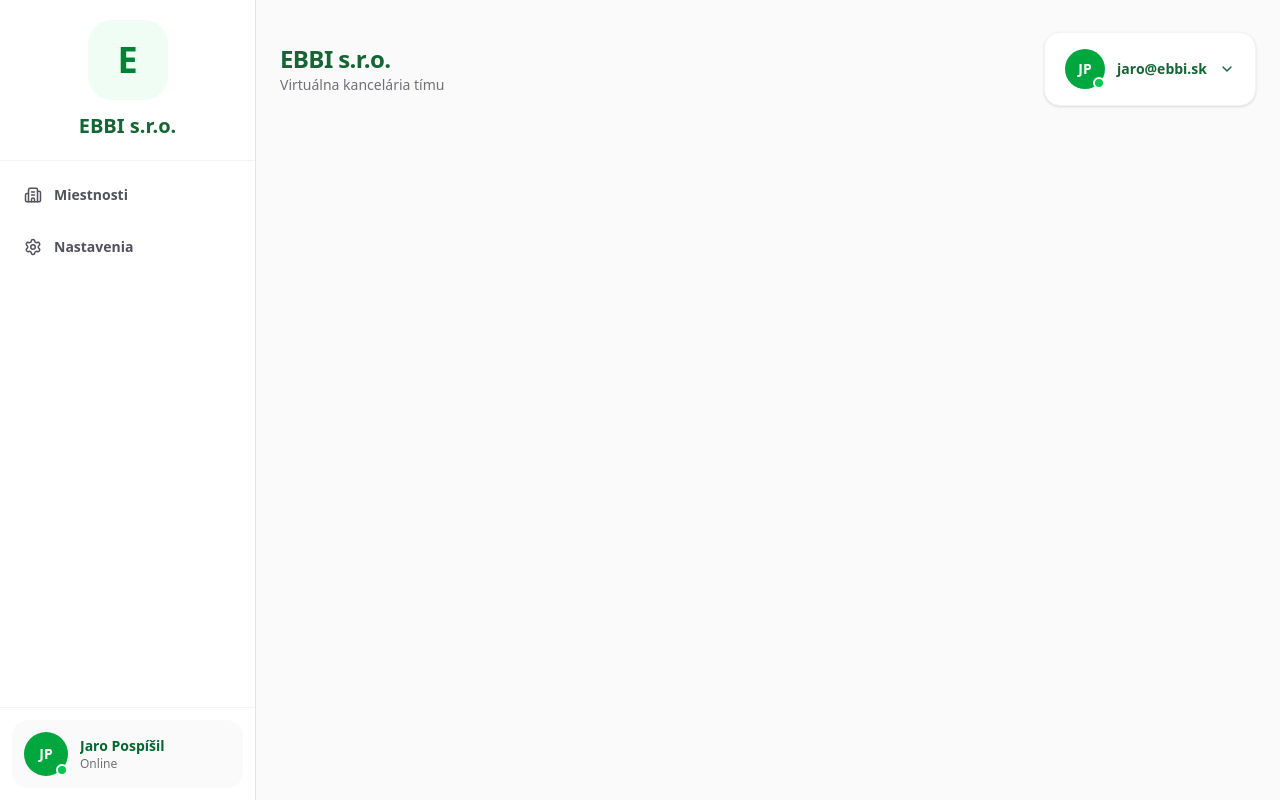
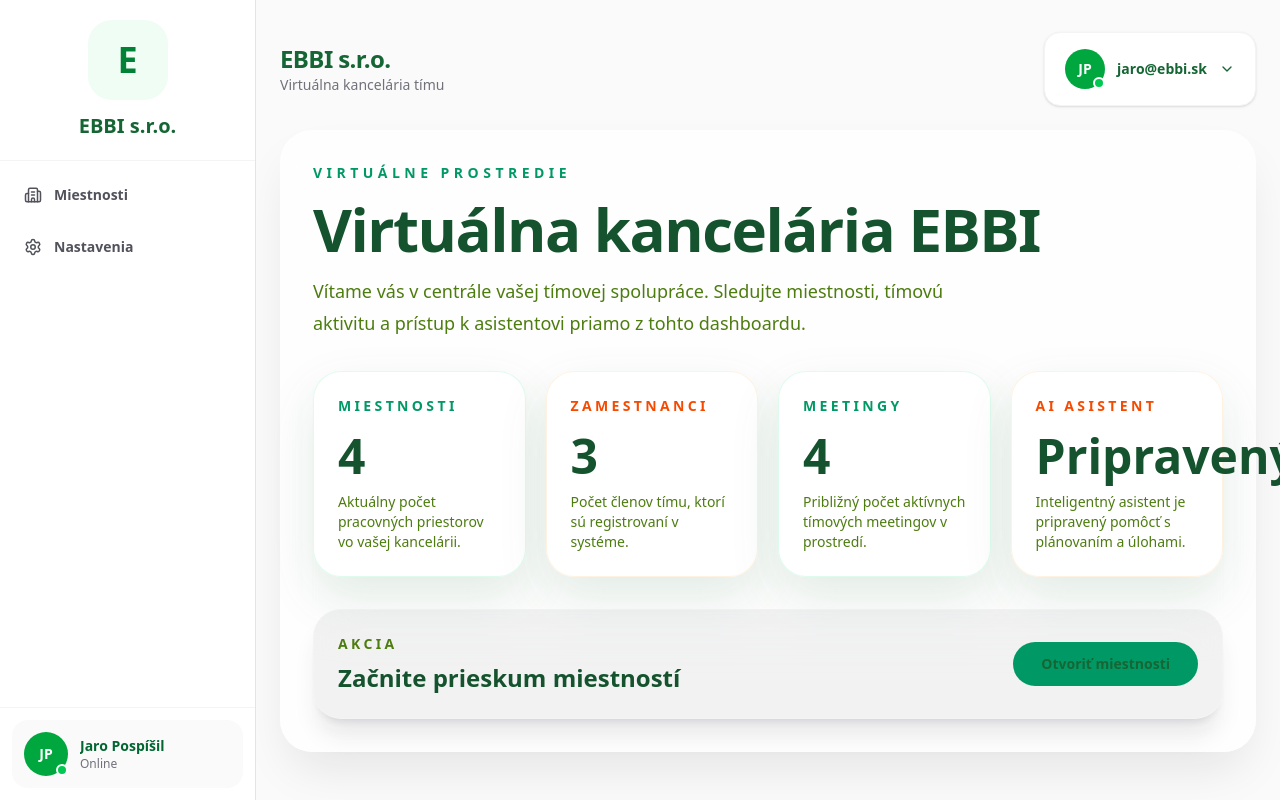
Before and after one commit to EbbiSK/virtualna-kancelaria, a React (Vite) app: page / in a window 1280 px wide. Both pictures are taken after a click on the button "Prihlásiť sa". Built offline with nearby package versions, Linux system fonts and the light colour scheme.

Commit message:
modern dashboard and routing

```diff
--- a/src/App.tsx
+++ b/src/App.tsx
@@ -1,7 +1,25 @@
+import { Routes, Route, Navigate } from "react-router-dom";
+
 import HomeView from "./components/HomeView";
+import DashboardPage from "./pages/DashboardPage";
+import RoomsPage from "./pages/RoomsPage";
+import SettingsPage from "./pages/SettingsPage";
+import EmployeeProfile from "./components/EmployeeProfile";
+import DirectMessage from "./components/DirectMessage";
 
 function App() {
-  return <HomeView />;
+  return (
+    <Routes>
+      <Route path="/" element={<HomeView />}>
+        <Route index element={<DashboardPage />} />
+        <Route path="rooms/*" element={<RoomsPage />} />
+        <Route path="settings" element={<SettingsPage />} />
+        <Route path="employee/:employeeId/chat" element={<DirectMessage />} />
+        <Route path="employee/:employeeId" element={<EmployeeProfile />} />
+      </Route>
+      <Route path="*" element={<Navigate to="/" replace />} />
+    </Routes>
+  );
 }
 
 export default App;
--- a/src/components/Dashboard.tsx
+++ b/src/components/Dashboard.tsx
@@ -1,169 +1,96 @@
-import { useMemo, useState } from 'react';
-import type { PresenceStatus, Room } from '../types';
-import StatCard from './StatCard';
-import EmployeeCard from './EmployeeCard';
+import type { Employee, Room } from "../context/OfficeContext";
 
-type EmployeeWithStatus = {
-  id: string;
-  name: string;
-  position: string;
-  avatar: string;
-  currentRoomId: string;
-  status: PresenceStatus;
-  lastActiveAt: string;
+type Props = {
+  rooms: Room[];
+  employees: Employee[];
+  onOpenRooms: () => void;
 };
 
-type Props = {
-  employees: EmployeeWithStatus[];
-  rooms: Room[];
-  currentUserId: string;
-  getPresenceColor: (status: PresenceStatus) => string;
-  getPresenceLabel: (status: PresenceStatus) => string;
-  getRoomName: (rooms: Room[], roomId: string) => string;
-  timeAgo: (iso: string) => string;
-  moveEmployeeToRoom: (employeeId: string, roomId: string) => void;
-};
-
-export default function Dashboard({
-  employees,
-  rooms,
-  currentUserId,
-  getPresenceColor,
-  getPresenceLabel,
-  getRoomName,
-  timeAgo,
-  moveEmployeeToRoom,
-}: Props) {
-  const [employeeSearch, setEmployeeSearch] = useState('');
-
-  const counts = useMemo(() => {
-    return {
-      total: employees.length,
-      online: employees.filter((employee) => employee.status === 'online').length,
-      away: employees.filter((employee) => employee.status === 'away').length,
-      busy: employees.filter((employee) => employee.status === 'busy').length,
-      offline: employees.filter((employee) => employee.status === 'offline').length,
-    };
-  }, [employees]);
-
-  const filteredEmployees = useMemo(() => {
-    const query = employeeSearch.trim().toLowerCase();
-
-    if (!query) {
-      return employees;
-    }
-
-    return employees.filter((employee) => {
-      const roomName = getRoomName(rooms, employee.currentRoomId).toLowerCase();
-
-      return (
-        employee.name.toLowerCase().includes(query) ||
-        employee.position.toLowerCase().includes(query) ||
-        roomName.includes(query)
-      );
-    });
-  }, [employeeSearch, employees, rooms, getRoomName]);
-
+export default function Dashboard({ rooms, employees, onOpenRooms }: Props) {
   return (
-    <>
-      <h1 style={styles.title}>Dashboard</h1>
-      <p style={styles.subtitle}>Prehľad zamestnancov, statusov a miestností</p>
-
-      <div style={styles.statsGrid}>
-        <StatCard label="Spolu" value={counts.total} />
-        <StatCard label="Online" value={counts.online} />
-        <StatCard label="Away" value={counts.away} />
-        <StatCard label="Busy" value={counts.busy} />
+    <section className="space-y-8 rounded-[32px] border border-white/10 bg-white/80 p-8 shadow-2xl shadow-slate-900/10 backdrop-blur-xl dark:border-slate-700/40 dark:bg-slate-950/80 dark:shadow-black/20">
+      <div className="space-y-4">
+        <p className="text-sm font-semibold uppercase tracking-[0.32em] text-emerald-600 dark:text-emerald-400">
+          Virtuálne prostredie
+        </p>
+        <h1 className="max-w-4xl text-5xl font-extrabold tracking-tight text-slate-950 dark:text-white sm:text-6xl">
+          Virtuálna kancelária EBBI
+        </h1>
+        <p className="max-w-2xl text-lg leading-8 text-slate-600 dark:text-slate-300">
+          Vítame vás v centrále vašej tímovej spolupráce. Sledujte miestnosti,
+          tímovú aktivitu a prístup k asistentovi priamo z tohto dashboardu.
+        </p>
       </div>
 
-      <div style={styles.card}>
-        <div style={styles.sectionTitle}>Vyhľadávanie zamestnancov</div>
-        <input
-          value={employeeSearch}
-          onChange={(e) => setEmployeeSearch(e.target.value)}
-          placeholder="Hľadať meno, pozíciu alebo miestnosť..."
-          style={styles.input}
-        />
+      <div className="grid gap-5 md:grid-cols-2 xl:grid-cols-4">
+        <div className="rounded-[28px] border border-emerald-100/70 bg-white/90 p-6 shadow-lg shadow-emerald-200/40 transition duration-300 hover:-translate-y-1 hover:shadow-emerald-300/30 dark:border-slate-700 dark:bg-slate-900/70 dark:shadow-slate-950/40">
+          <p className="text-sm font-semibold uppercase tracking-[0.24em] text-emerald-600 dark:text-emerald-400">
+            Miestnosti
+          </p>
+          <p className="mt-4 text-5xl font-extrabold text-slate-950 dark:text-white">
+            {rooms.length}
+          </p>
+          <p className="mt-3 text-sm text-slate-500 dark:text-slate-400">
+            Aktuálny počet pracovných priestorov vo vašej kancelárii.
+          </p>
+        </div>
+
+        <div className="rounded-[28px] border border-orange-100/70 bg-white/90 p-6 shadow-lg shadow-orange-200/40 transition duration-300 hover:-translate-y-1 hover:shadow-orange-300/30 dark:border-slate-700 dark:bg-slate-900/70 dark:shadow-slate-950/40">
+          <p className="text-sm font-semibold uppercase tracking-[0.24em] text-orange-600 dark:text-orange-400">
+            Zamestnanci
+          </p>
+          <p className="mt-4 text-5xl font-extrabold text-slate-950 dark:text-white">
+            {employees.length}
+          </p>
+          <p className="mt-3 text-sm text-slate-500 dark:text-slate-400">
+            Počet členov tímu, ktorí sú registrovaní v systéme.
+          </p>
+        </div>
+
+        <div className="rounded-[28px] border border-emerald-100/70 bg-white/90 p-6 shadow-lg shadow-emerald-200/40 transition duration-300 hover:-translate-y-1 hover:shadow-emerald-300/30 dark:border-slate-700 dark:bg-slate-900/70 dark:shadow-slate-950/40">
+          <p className="text-sm font-semibold uppercase tracking-[0.24em] text-emerald-600 dark:text-emerald-400">
+            Meetingy
+          </p>
+          <p className="mt-4 text-5xl font-extrabold text-slate-950 dark:text-white">
+            {rooms.length}
+          </p>
+          <p className="mt-3 text-sm text-slate-500 dark:text-slate-400">
+            Približný počet aktívnych tímových meetingov v prostredí.
+          </p>
+        </div>
+
+        <div className="rounded-[28px] border border-orange-100/70 bg-white/90 p-6 shadow-lg shadow-orange-200/40 transition duration-300 hover:-translate-y-1 hover:shadow-orange-300/30 dark:border-slate-700 dark:bg-slate-900/70 dark:shadow-slate-950/40">
+          <p className="text-sm font-semibold uppercase tracking-[0.24em] text-orange-600 dark:text-orange-400">
+            AI Asistent
+          </p>
+          <p className="mt-4 text-5xl font-extrabold text-slate-950 dark:text-white">
+            Pripravený
+          </p>
+          <p className="mt-3 text-sm text-slate-500 dark:text-slate-400">
+            Inteligentný asistent je pripravený pomôcť s plánovaním a úlohami.
+          </p>
+        </div>
       </div>
 
-      <div style={styles.card}>
-        <div style={styles.sectionTitle}>Zamestnanci</div>
+      <div className="rounded-[28px] border border-white/10 bg-slate-950/5 p-6 shadow-xl shadow-slate-900/10 backdrop-blur-xl dark:border-slate-700/40 dark:bg-slate-800/70">
+        <div className="flex flex-col gap-4 md:flex-row md:items-center md:justify-between">
+          <div>
+            <p className="text-sm font-semibold uppercase tracking-[0.24em] text-slate-500 dark:text-slate-400">
+              Akcia
+            </p>
+            <h2 className="mt-2 text-2xl font-bold text-slate-950 dark:text-white">
+              Začnite prieskum miestností
+            </h2>
+          </div>
 
-        {filteredEmployees.length === 0 ? (
-          <div style={styles.emptyState}>Žiadny zamestnanec nevyhovuje hľadaniu.</div>
-        ) : (
-          <div style={styles.list}>
-            {filteredEmployees.map((emp) => (
-              <EmployeeCard
-                key={emp.id}
-                employee={emp}
-                rooms={rooms}
-                currentUserId={currentUserId}
-                getPresenceColor={getPresenceColor}
-                getPresenceLabel={getPresenceLabel}
-                getRoomName={getRoomName}
-                timeAgo={timeAgo}
-                moveEmployeeToRoom={moveEmployeeToRoom}
-              />
-            ))}
-          </div>
-        )}
+          <button
+            onClick={onOpenRooms}
+            className="inline-flex items-center justify-center rounded-full bg-emerald-600 px-7 py-3 text-sm font-bold text-white transition hover:bg-emerald-700"
+          >
+            Otvoriť miestnosti
+          </button>
+        </div>
       </div>
-    </>
+    </section>
   );
 }
-
-const styles: Record<string, React.CSSProperties> = {
-  title: {
-    margin: 0,
-    fontSize: 34,
-    fontWeight: 800,
-    color: '#111827',
-  },
-  subtitle: {
-    marginTop: 8,
-    marginBottom: 24,
-    color: '#6b7280',
-    fontSize: 16,
-  },
-  statsGrid: {
-    display: 'grid',
-    gridTemplateColumns: 'repeat(4, minmax(0, 1fr))',
-    gap: 16,
-    marginBottom: 20,
-  },
-  card: {
-    background: '#ffffff',
-    border: '1px solid #e5e7eb',
-    borderRadius: 18,
-    padding: 18,
-    marginBottom: 20,
-  },
-  sectionTitle: {
-    fontSize: 20,
-    fontWeight: 800,
-    marginBottom: 16,
-    color: '#111827',
-  },
-  input: {
-    width: '100%',
-    padding: '12px 14px',
-    borderRadius: 12,
-    border: '1px solid #d1d5db',
-    fontSize: 14,
-    boxSizing: 'border-box',
-    background: '#fff',
-  },
-  list: {
-    display: 'flex',
-    flexDirection: 'column',
-    gap: 12,
-  },
-  emptyState: {
-    padding: 20,
-    borderRadius: 14,
-    background: '#f9fafb',
-    border: '1px dashed #d1d5db',
-    color: '#6b7280',
-  },
-};
--- a/src/components/HomeView.tsx
+++ b/src/components/HomeView.tsx
@@ -1,26 +1,14 @@
 import { useEffect, useState } from "react";
-import { useLocation } from "react-router-dom";
+import { Outlet } from "react-router-dom";
 
 import Sidebar from "./Sidebar";
 import TopBar from "./TopBar";
-import RoomsGrid from "./RoomsGrid";
-import SettingsPanel from "./SettingsPanel";
-import EmployeeProfile from "./EmployeeProfile";
-import DirectMessage from "./DirectMessage";
 import LoginScreen from "./LoginScreen";
 
 import { useUserSettings } from "../context/UserSettingsContext";
 
 export default function HomeView() {
-  const location = useLocation();
-
-  const {
-    darkMode,
-    setDarkMode,
-    avatar,
-    setAvatarFromFile,
-    removeAvatar,
-  } = useUserSettings();
+  const { darkMode, setDarkMode } = useUserSettings();
 
   const [mobileOpen, setMobileOpen] = useState(false);
   const [isLoggedIn, setIsLoggedIn] = useState(false);
@@ -42,14 +30,6 @@ export default function HomeView() {
     setIsLoggedIn(true);
   }
 
-  function handleAvatarUpload(event: React.ChangeEvent<HTMLInputElement>) {
-    const file = event.target.files?.[0];
-
-    if (!file) return;
-
-    setAvatarFromFile(file);
-  }
-
   if (!isLoggedIn) {
     return <LoginScreen onLogin={handleLogin} />;
   }
@@ -57,10 +37,7 @@ export default function HomeView() {
   return (
     <div className={darkMode ? "dark" : ""}>
       <div className="flex min-h-screen bg-zinc-50 dark:bg-zinc-950">
-        <Sidebar
-          mobileOpen={mobileOpen}
-          setMobileOpen={setMobileOpen}
-        />
+        <Sidebar mobileOpen={mobileOpen} setMobileOpen={setMobileOpen} />
 
         <main className="min-w-0 flex-1 px-4 py-6 md:px-6 md:py-8">
           <div className="mx-auto max-w-7xl space-y-6">
@@ -70,25 +47,7 @@ export default function HomeView() {
               setMobileOpen={setMobileOpen}
             />
 
-            {(location.pathname === "/rooms" ||
-              location.pathname.startsWith("/rooms/")) && <RoomsGrid />}
-
-            {location.pathname === "/settings" && (
-              <SettingsPanel
-                avatar={avatar}
-                onAvatarUpload={handleAvatarUpload}
-                onRemoveAvatar={removeAvatar}
-                darkMode={darkMode}
-                setDarkMode={setDarkMode}
-              />
-            )}
-
-            {location.pathname.startsWith("/employee/") &&
-              !location.pathname.endsWith("/chat") && (
-                <EmployeeProfile />
-              )}
-
-            {location.pathname.endsWith("/chat") && <DirectMessage />}
+            <Outlet />
           </div>
         </main>
       </div>
--- /dev/null
+++ b/src/pages/DashboardPage.tsx
@@ -0,0 +1,17 @@
+import { useNavigate } from "react-router-dom";
+
+import Dashboard from "../components/Dashboard";
+import { useOffice } from "../context/OfficeContext";
+
+export default function DashboardPage() {
+  const { rooms, employees } = useOffice();
+  const navigate = useNavigate();
+
+  return (
+    <Dashboard
+      rooms={rooms}
+      employees={employees}
+      onOpenRooms={() => navigate("/rooms")}
+    />
+  );
+}
--- /dev/null
+++ b/src/pages/RoomsPage.tsx
@@ -0,0 +1,5 @@
+import RoomsGrid from "../components/RoomsGrid";
+
+export default function RoomsPage() {
+  return <RoomsGrid />;
+}
--- /dev/null
+++ b/src/pages/SettingsPage.tsx
@@ -0,0 +1,32 @@
+import type { ChangeEvent } from "react";
+
+import SettingsPanel from "../components/SettingsPanel";
+import { useUserSettings } from "../context/UserSettingsContext";
+
+export default function SettingsPage() {
+  const {
+    darkMode,
+    setDarkMode,
+    avatar,
+    setAvatarFromFile,
+    removeAvatar,
+  } = useUserSettings();
+
+  function handleAvatarUpload(event: ChangeEvent<HTMLInputElement>) {
+    const file = event.target.files?.[0];
+
+    if (!file) return;
+
+    setAvatarFromFile(file);
+  }
+
+  return (
+    <SettingsPanel
+      avatar={avatar}
+      onAvatarUpload={handleAvatarUpload}
+      onRemoveAvatar={removeAvatar}
+      darkMode={darkMode}
+      setDarkMode={setDarkMode}
+    />
+  );
+}
```
